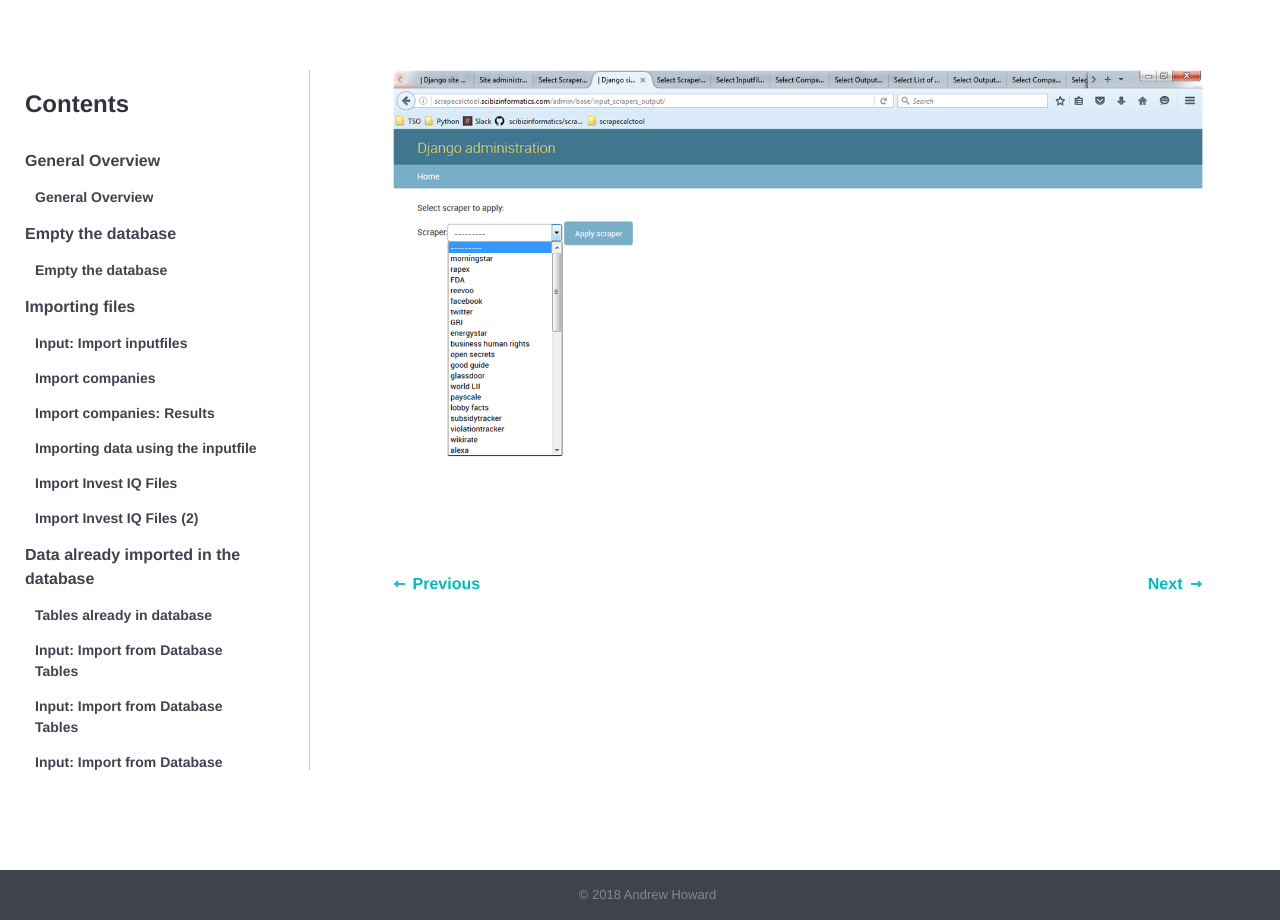
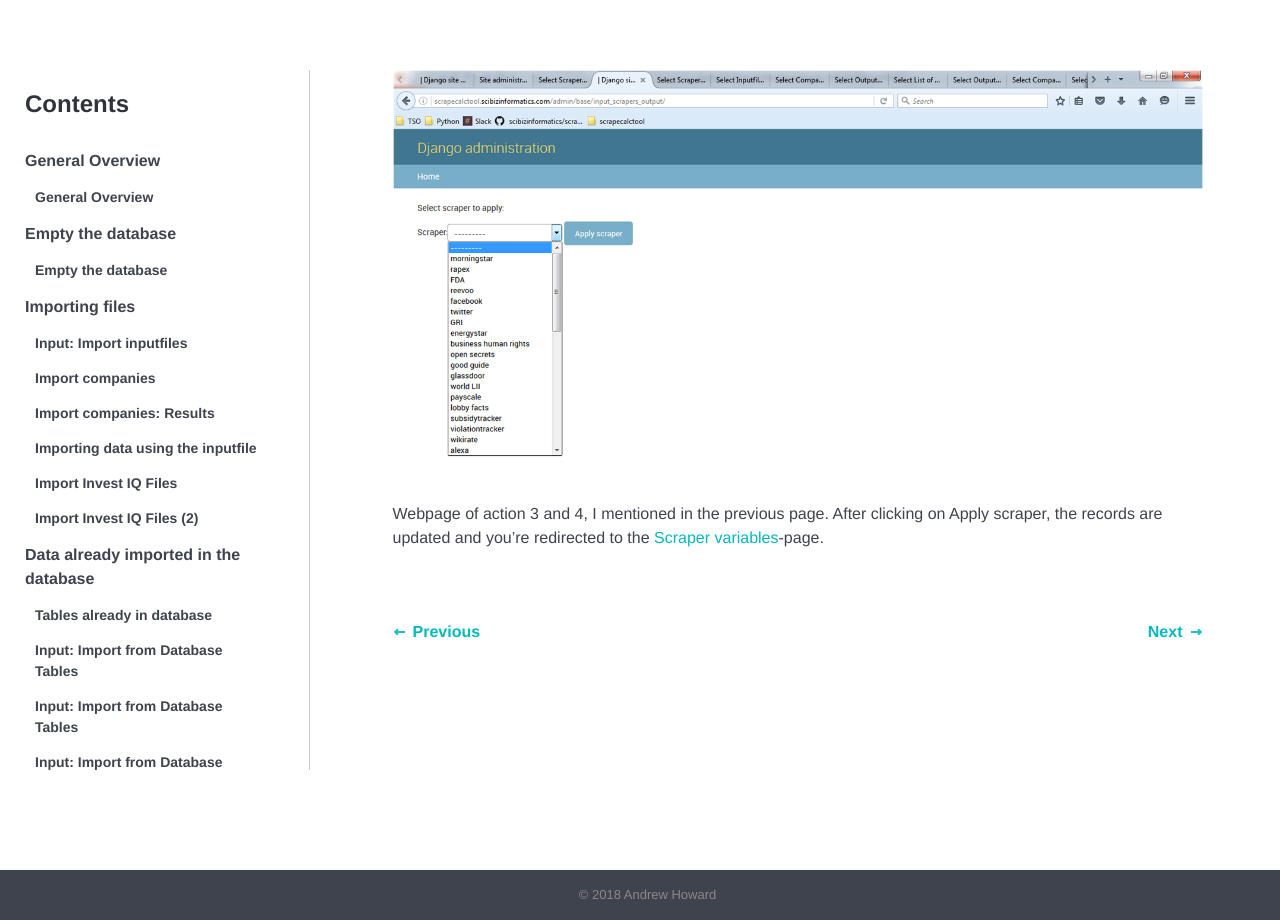
Before and after one commit to tkumpanenko/slides, a Jekyll site: the page built from _tutorials/088.html, in a window 1280 px wide. Built offline with Jekyll 4.4.1, drawn with Linux system fonts in a browser that asks for light colours.

Commit message:
Update from Forestry.io - 088.html

```diff
--- a/_tutorials/088.html
+++ b/_tutorials/088.html
@@ -4,6 +4,6 @@ topic: run-specific-scrappers
 order: 4
 date: 2018-01-18 19:31:06 +0000
 ---
+<img src="{{site.url}}{{site.baseurl}}/images/088.png" alt="">
 
-
-<img src="{{site.url}}{{site.baseurl}}/images/088.png" alt="">
+<p>Webpage of action 3 and 4, I mentioned in the previous page. After clicking on Apply scraper, the records are updated and you’re redirected to the <a href="http://scrapecalctool.scibizinformatics.com/admin/base/input_scrapers_output/">Scraper variables</a>-page.</p>
```
